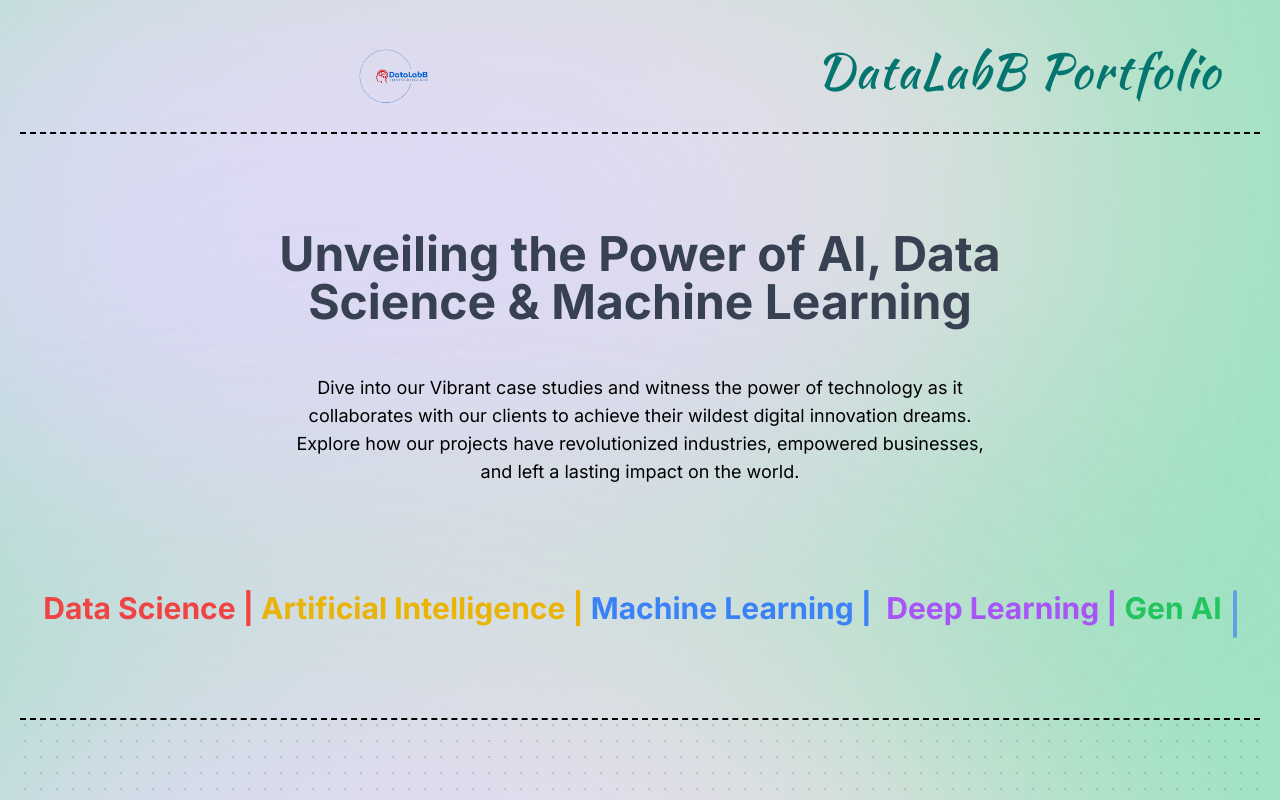
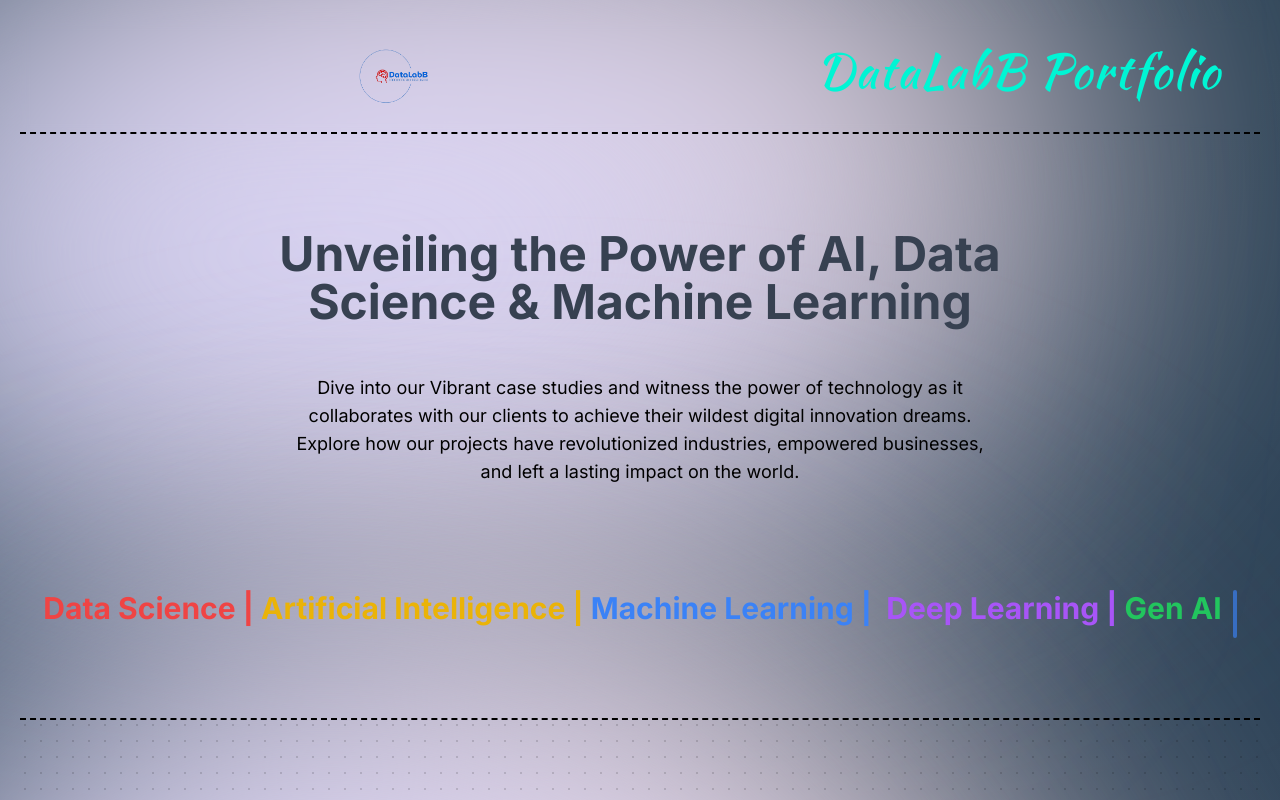
Before and after one commit to waqasuetian/DataLab, a React (Vite) app: page / in a window 1280 px wide. Shown: the top 800 px of the page. Built offline with nearby package versions, Linux system fonts and the light colour scheme.

Commit message:
Update index.css

```diff
--- a/src/index.css
+++ b/src/index.css
@@ -10,8 +10,8 @@
 }
 
 body {
-  background: linear-gradient(135deg, #9be2bf 0%, #a8e6cf 100%); /* Soft sea green gradient */
-  color: #034d43; /* Darker shade for text */
+  background: linear-gradient(135deg, #1F3B4D 0%, #4C5270 100%); /* Deep blue to indigo gradient */
+  color: #ECEFF1; /* Light off-white for text */
   line-height: 1.75;
   padding: 20px;
   display: flex;
@@ -26,7 +26,7 @@ body {
   font-family: "Kaushan Script", cursive;
   font-weight: 400;
   font-style: normal;
-  color: #04756f; /* Sea green color for the heading */
+  color: #00F5D4; /* Neon blue for headings */
   font-size: 3rem;
   padding: 15px;
   text-align: center;
@@ -48,19 +48,19 @@ body {
 
 /* Box class with glassmorphism */
 .box {
-  --box-border--border: linear-gradient(135deg, rgba(36, 161, 130, 0.15), rgba(68, 195, 170, 0.15));
-  --box--shadow-color: rgba(36, 161, 130, 0.15);
+  --box-border--border: linear-gradient(135deg, rgba(127, 120, 210, 0.15), rgba(0, 245, 212, 0.15));
+  --box--shadow-color: rgba(127, 120, 210, 0.15);
 
   position: relative;
   font-weight: 700;
   width: 100%;
   max-width: 600px;
   margin: 40px auto;
-  background: rgba(255, 255, 255, 0.2);
+  background: rgba(255, 255, 255, 0.1); /* Light glass effect */
   padding: 30px;
   border-radius: 20px;
   backdrop-filter: blur(10px); /* Glassmorphism effect */
-  border: 1px solid rgba(255, 255, 255, 0.3);
+  border: 1px solid rgba(255, 255, 255, 0.2);
   box-shadow: 0 15px 25px var(--box--shadow-color);
   transition: all 0.4s ease;
   overflow: hidden;
@@ -69,8 +69,8 @@ body {
 
 .box:hover {
   transform: scale(1.03);
-  box-shadow: 0 20px 40px rgba(36, 161, 130, 0.3); /* Sea green shadow */
-  background: linear-gradient(135deg, rgba(36, 161, 130, 0.2), rgba(68, 195, 170, 0.2));
+  box-shadow: 0 20px 40px rgba(127, 120, 210, 0.3); /* Hover shadow with purple */
+  background: linear-gradient(135deg, rgba(127, 120, 210, 0.2), rgba(0, 245, 212, 0.2));
 }
 
 /* Box content */
@@ -105,7 +105,7 @@ img {
 /* Button styles */
 .button {
   display: inline-block;
-  background: linear-gradient(135deg, #24a182, #44c3aa); /* Sea green gradient */
+  background: linear-gradient(135deg, #7F78D2, #00F5D4); /* Purple to neon blue */
   color: white;
   padding: 12px 40px;
   border-radius: 12px;
@@ -120,9 +120,9 @@ img {
 }
 
 .button:hover {
-  background: linear-gradient(135deg, #44c3aa, #24a182); /* Invert the sea green gradient on hover */
+  background: linear-gradient(135deg, #00F5D4, #7F78D2); /* Invert gradient on hover */
   transform: translateY(-5px);
-  box-shadow: 0 10px 20px rgba(36, 161, 130, 0.3);
+  box-shadow: 0 10px 20px rgba(127, 120, 210, 0.3);
 }
 
 .button:active {
```
